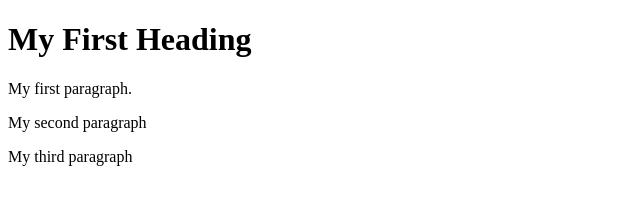
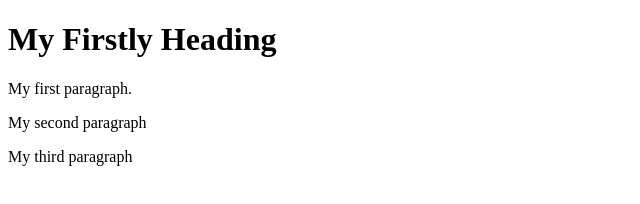
Before and after one commit to mambose/cop-test, a plain HTML site: page index.html in a window 1280 px wide. Shown: the whole page, without its empty margins (0-640 px from the left). Drawn offline with Linux system fonts and the light colour scheme.

Commit message:
spelling mistake

```diff
--- a/index.html
+++ b/index.html
@@ -2,7 +2,7 @@
 <html>
 <body>
 
-<h1>My First Heading</h1>
+<h1>My Firstly Heading</h1>
 
 <p>My first paragraph.</p>
 
```
